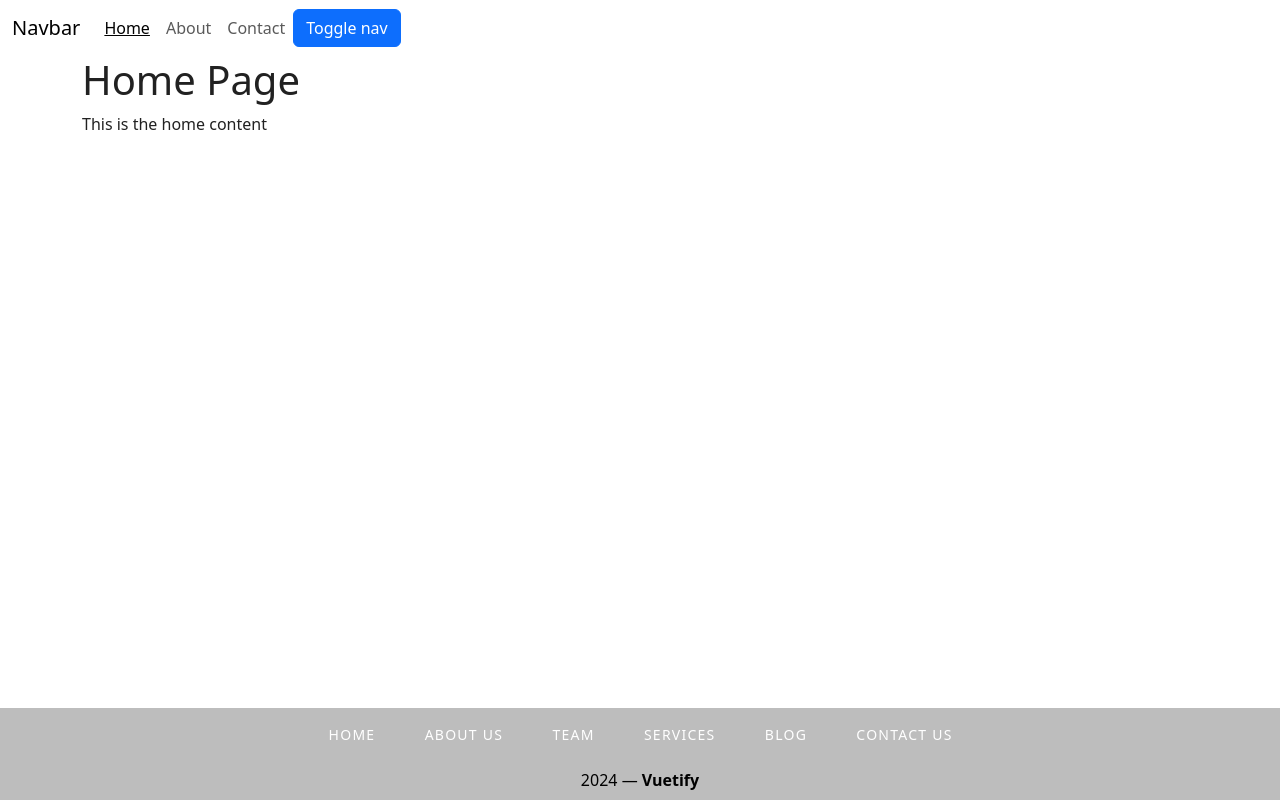
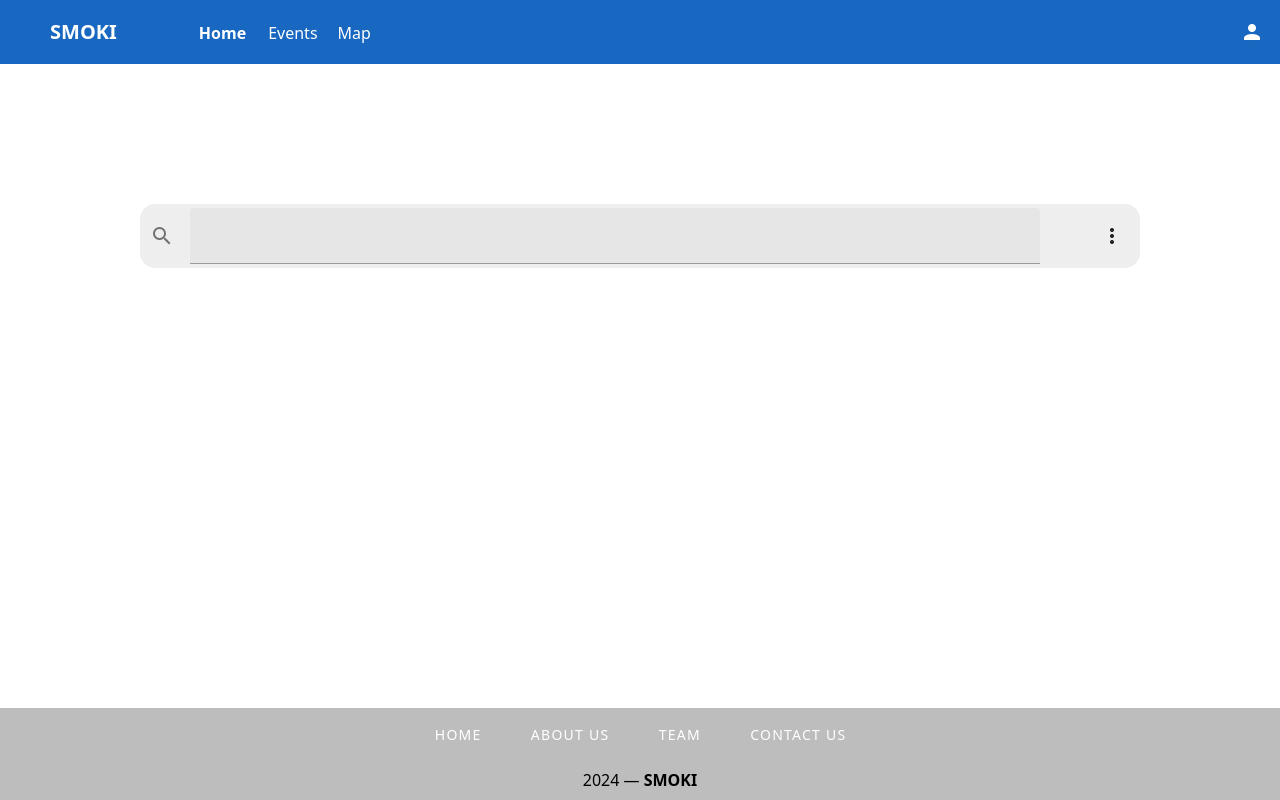
Before and after one commit to FallyRaphael/SMOKI, a Vue app: page / in a window 1280 px wide. Built offline with nearby package versions, Linux system fonts and the light colour scheme.

Commit message:
overall style, icons, navbar with router link, searchbar styling

```diff
--- a/package.json
+++ b/package.json
@@ -11,13 +11,15 @@
     "format": "prettier --write src/"
   },
   "dependencies": {
+    "@mdi/font": "^7.4.47",
     "bootstrap": "^5.3.3",
     "pinia": "^2.1.7",
     "vue": "^3.4.21",
-    "vue-router": "^4.3.0",
-    "vuetify": "^3.6.4"
+    "vue-router": "^4.3.2",
+    "vuetify": "^3.6.0-beta.0.0"
   },
   "devDependencies": {
+    "@fortawesome/fontawesome-free": "^6.5.2",
     "@rushstack/eslint-patch": "^1.8.0",
     "@vitejs/plugin-vue": "^5.0.4",
     "@vitejs/plugin-vue-jsx": "^3.1.0",
--- a/src/App.vue
+++ b/src/App.vue
@@ -1,24 +1,37 @@
 <template>
     <v-app>
         <v-main>
-            <navBar :pages="pages" :active-page="activePage" :nav-link-click="(index) => activePage = index">
-
-            </navBar>
-            <page-viewer :page="pages[activePage]"></page-viewer>
+            <navBar></navBar>
+            <div class="grid">
+                <search-bar></search-bar>
+            </div>
         </v-main>
         <app-footer> </app-footer>
     </v-app>
 </template>
 
+<style scoped>
+.grid {
+    display: grid;
+    grid-template-columns: 2fr;
+    grid-template-rows: auto;
+    grid-gap: 10px;
+    padding: 40px;
+    margin-top: 100px;
+    margin-left: 100px;
+    margin-right: 100px;
+}
+</style>
+
 <script>
-import PageViewer from './components/PageViewer.vue';
+import SearchBar from './components/SearchBar.vue';
 import NavBar from './components/NavBar.vue';
 import AppFooter from './components/AppFooter.vue';
 
 
 export default {
     components: {
-        PageViewer,
+        SearchBar,
         NavBar,
         AppFooter
     },
--- a/src/components/AppFooter.vue
+++ b/src/components/AppFooter.vue
@@ -5,7 +5,7 @@
         {{ link }}
       </v-btn>
       <v-col class="text-center mt-4" cols="12">
-        {{ new Date().getFullYear() }} — <strong>Vuetify</strong>
+        {{ new Date().getFullYear() }} — <strong>SMOKI</strong>
       </v-col>
     </v-row>
   </v-footer>
@@ -17,9 +17,7 @@ export default {
       'Home',
       'About Us',
       'Team',
-      'Services',
-      'Blog',
-      'Contact Us',
+      'Contact Us'
     ],
   }),
 }
--- a/src/components/Navbar.vue
+++ b/src/components/Navbar.vue
@@ -1,42 +1,54 @@
 <template>
-  <nav class="navbar navbar-expand-lg">
-    <div class="container-fluid">
-      <a class="navbar-brand" href="#">Navbar</a>
-      <button class="navbar-toggler" type="button" data-bs-toggle="collapse" data-bs-target="#navbarNav"
-        aria-controls="navbarNav" aria-expanded="false" aria-label="Toggle navigation">
-        <span class="navbar-toggler-icon"></span>
-      </button>
-      <div class="collapse navbar-collapse" id="navbarNav">
-        <ul class="navbar-nav">
-          <li v-for="(page, index) in pages" class="nav-item" :key="index">
-            <nav-bar-link
-              :page="page"
-              :isActive="activePage == index"
-              @click.prevent="navLinkClick(index)"></nav-bar-link>
-          </li>
-        </ul>
-        <form class="d-flex">
-          <button class="btn btn-primary" @click.prevent="changeTheme()">
-            Toggle nav
-          </button>
-        </form>
+  <div>
+    <v-toolbar dark prominent color="primary">
+      <div class="grid" style=" "> <!-- Added margin-left and width -->
+        <v-toolbar-title class="grow"> <strong>SMOKI</strong></v-toolbar-title>
+        <div class="grid2">
+          <router-link to="/" class="custom-router-link">Home</router-link>
+          <router-link to="/events" class="custom-router-link">Events</router-link>
+          <router-link to="/map" class="custom-router-link">Map</router-link>
+        </div>
       </div>
-    </div>
-  </nav>
+      <v-spacer></v-spacer>
+      <v-btn icon>
+        <v-icon>mdi-account</v-icon>
+      </v-btn>
+    </v-toolbar>
+  </div>
+</template>
+
+<style scoped>
+.grid {
+  display: grid;
+  grid-template-columns: 1fr 2fr;
+  grid-template-rows: auto;
+  grid-gap: 20px;
+  margin-left: 50px;
+
+}
+
+.grid2 {
+  display: grid;
+  grid-template-columns: 1fr 1fr 1fr 1fr;
+  grid-template-rows: auto;
+  grid-gap: 20px;
+  margin-top: 3px;
+}
+/* Scoped style or global CSS file */
+.custom-router-link {
+  text-decoration: none;
+  color: white; /* Default color */
+  transition: color 0.3s ease; /* Smooth transition for color change */
+}
+
+.custom-router-link:hover {
+  text-decoration: none;
+  color: lightblue; /* Color changes to blue on hover */
+}
 
 
-</template>
-
-<script>
-import NavBarLink from './NavBarLink.vue'
-export default {
-  components: { NavBarLink },
-  props: ['pages', 'activePage', 'navLinkClick'],
-  methods: {
-    changeTheme() {
-      this.useDarkNav = !this.useDarkNav;
-    }
-  },
+.router-link-active { /* Example: makes active links red */
+  font-weight: bold;
 }
 
-</script>
+</style>
--- /dev/null
+++ b/src/components/SearchBar.vue
@@ -0,0 +1,22 @@
+<template>
+      <v-toolbar
+        dense
+        floating
+        :style="{ borderRadius: '15px'}"
+      >
+        <v-text-field
+          prepend-icon="mdi-magnify"
+          hide-details
+          single-line
+          :style="{ paddingLeft: '10px'}"
+        ></v-text-field>
+
+        <v-btn icon>
+          <v-icon>mdi-enter</v-icon>
+        </v-btn>
+
+        <v-btn icon>
+          <v-icon>mdi-dots-vertical</v-icon>
+        </v-btn>
+      </v-toolbar>
+  </template>
--- a/src/main.js
+++ b/src/main.js
@@ -1,15 +1,29 @@
 import { createApp } from "vue";
 import App from './App.vue';
 import '../node_modules/bootstrap/dist/css/bootstrap.min.css'
+import router from './router'
 
 import 'vuetify/styles'
 import { createVuetify } from 'vuetify'
 import * as components from 'vuetify/components'
 import * as directives from 'vuetify/directives'
+import "@mdi/font/css/materialdesignicons.css";
+import "@fortawesome/fontawesome-free/css/all.css";
 
 const vuetify = createVuetify({
     components,
     directives,
+    icons: {
+        defaultSet: 'mdi',
+        sets: {
+            mdi: {
+                iconfont: 'mdi',
+            },
+            fa: {
+                iconfont: 'fa',
+            },
+        },
+    },
   })
 
-createApp(App).use(vuetify).mount('#app')
+createApp(App).use(vuetify).use(router).mount('#app')
--- a/src/router/index.js
+++ b/src/router/index.js
@@ -1,10 +1,44 @@
 import { createRouter, createWebHistory } from 'vue-router'
+
+import Home from '../App.vue'
+
+
+const routes = [
+  {
+    path: '/',
+    name: 'Home',
+    component: Home
+  },
+  /* {
+    path: '/about',
+    name: 'About',
+    component: () => import('')
+  },
+  {
+    path: '/map',
+    name: 'Map',
+    component: () => import('')
+  },
+  {
+    path: '/events',
+    name: 'Events',
+    component: () => import('')
+  },
+  {
+    path: '/register',
+    name: 'Register',
+    component: () => import('')
+  },
+  {
+    path: '/admin',
+    name: 'Admin',
+    component: () => import('')
+  } */
+]
 
 const router = createRouter({
   history: createWebHistory(import.meta.env.BASE_URL),
-  routes: [
-
-  ]
+  routes,
 })
 
 export default router
```
Also changed, not shown: src/plugins/vuetify.js (added, +12 -0 lines), 1 other file (tests, documents, lock files or other folders).
